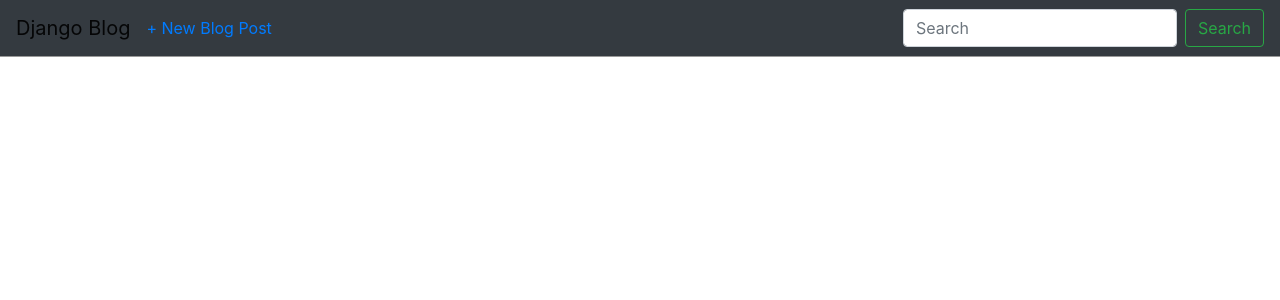
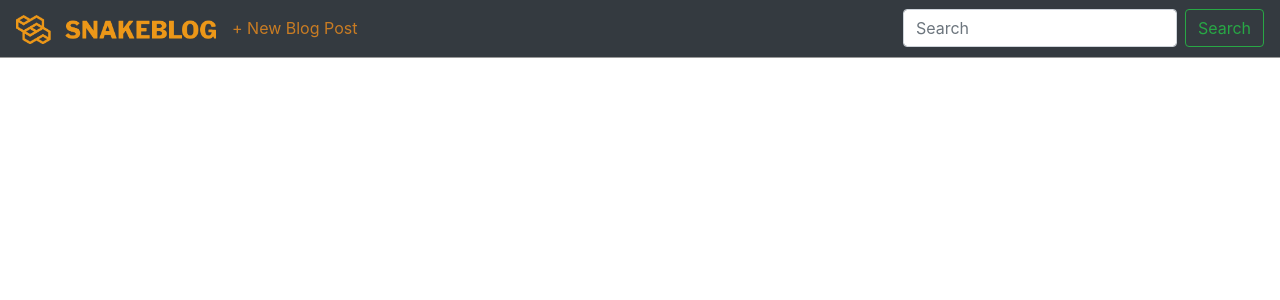
Before and after one commit to Apersant1/DjangoBlog, a Django app: page / in a window 1280 px wide. Shown: the top 300 px of the page. Run offline with Django 3.2, Linux system fonts and the light colour scheme; data that the repository does not hold is empty.

Commit message:
Respawn project

```diff
--- a/static/css/base.css
+++ b/static/css/base.css
@@ -1,9 +1,12 @@
 @import "tooltip.css";
 
+body {
+  font-family: "Source Sans Pro", sans-serif;
+  font-size: 18px;
+}
 
-body {
-  font-family: 'Source Sans Pro', sans-serif;
-  font-size: 18px;
+a {
+  color: #c97c23;
 }
 
 header {
--- a/templates/base.html
+++ b/templates/base.html
@@ -4,8 +4,8 @@
 <html lang="en">
 <head>
     <meta charset="UTF-8">
-    <title>Django Blog</title>
-    <link href="{% static '/css/base.css' %}" rel="stylesheet">
+    <title>Snake Blog</title>
+    <link href="{% static 'css/base.css' %}" rel="stylesheet">
     <link rel="stylesheet" href="https://cdn.jsdelivr.net/npm/bootstrap@4.5.3/dist/css/bootstrap.min.css"
           integrity="sha384-TX8t27EcRE3e/ihU7zmQxVncDAy5uIKz4rEkgIXeMed4M0jlfIDPvg6uqKI2xXr2" crossorigin="anonymous">
     <link rel="stylesheet" href="https://stackpath.bootstrapcdn.com/font-awesome/4.7.0/css/font-awesome.min.css"
@@ -15,8 +15,8 @@
 <header>
 
     <nav class="navbar navbar-light bg-dark">
-        <a class="navbar-brand" href="{% url 'home' %}">Django Blog</a>
-        <a class="nav-left" href="{% url 'post_new' %}">+ New Blog Post</a>
+        <a class="navbar-brand " href="{% url 'home' %}"><img style="width: 200px;" src="{% static "images/SvgjsSvg1058.png" %}" alt=""></a>
+        <a style="color: #c97c23;" class="nav-left" href="{% url 'post_new' %}">+ New Blog Post</a>
         <form class="form-inline">
             <input class="form-control mr-sm-2" type="search" placeholder="Search" aria-label="Search">
             <button class="btn btn-outline-success my-2 my-sm-0" type="submit">Search</button>
--- a/templates/home.html
+++ b/templates/home.html
@@ -1,13 +1,4 @@
 {% extends 'base.html' %}
-{##}
-{#{% block content %}#}
-{#    {% for post in object_list %}#}
-{#        <div class="post-entry">#}
-{#            <h2><a href="{% url 'post_detail' post.pk %}">{{ post.title }}</a></h2>#}
-{#        <p>{{ post.body }}</p>#}
-{#        </div>#}
-{#    {% endfor %}#}
-{#{% endblock content %}#}
 
 
 {% block content %}
```
Also changed, not shown: Blog/admin.py (line endings or trailing spaces), static/images/SvgjsSvg1058.png (added), 1 other file.
